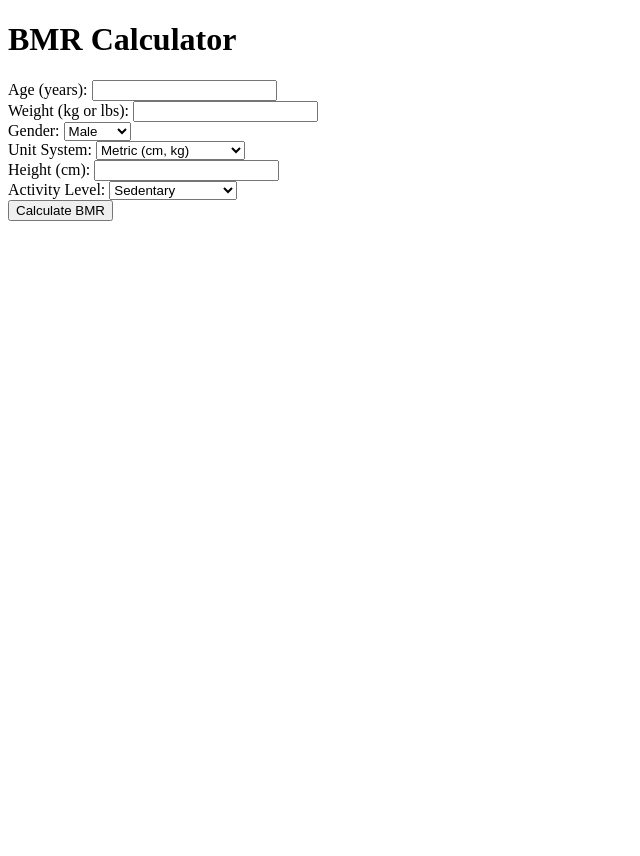
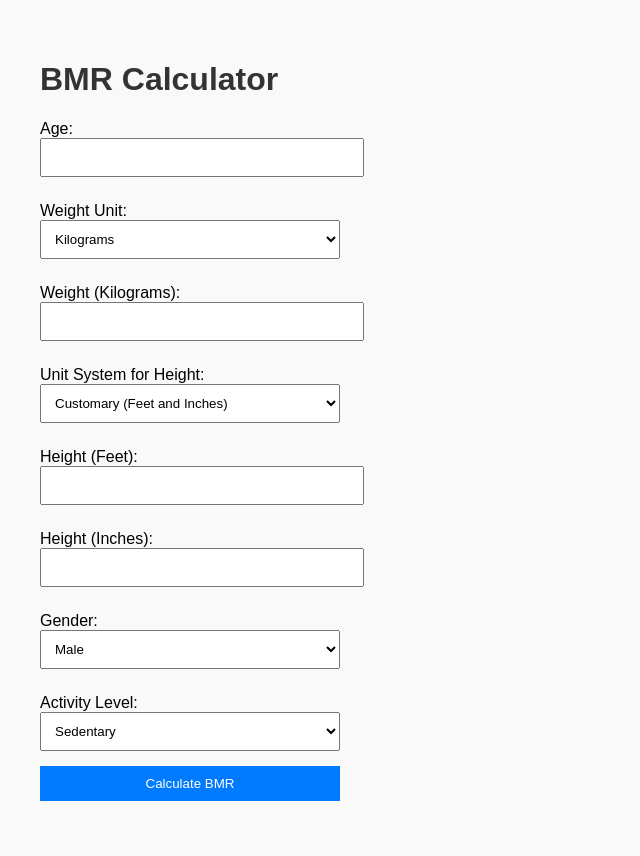
Before and after one commit to mothman0406/cal_calculator, a Flask app: page / in a window 1280 px wide. Shown: the whole page, without its empty margins (0-640 px from the left). Before the commit the page ends 221 px from the top, so only its background shows below. Run offline with Flask 3, Linux system fonts and the light colour scheme.

Commit message:
Updated form inputs for dynamic height and weight unit selection

```diff
--- a/app.py
+++ b/app.py
@@ -26,32 +26,68 @@ def calculate_caloric_needs(bmr, activity_level):
             'gain_weight_slowly': round(bmr * activity_factors[activity_level] + 500),
             'gain_weight_quickly': round(bmr * activity_factors[activity_level] + 1000),
         }
-    return None
+    else:
+        return None  # Invalid activity level
 
 @app.route('/', methods=['GET', 'POST'])
 def index():
     if request.method == 'POST':
         try:
             age = int(request.form['age'])
+            weight_unit = request.form['weight_unit']
             weight = float(request.form['weight'])
             gender = request.form['gender']
             unit_system = request.form['unit_system']
+
+            # Convert weight to kg if the user chooses pounds
+            if weight_unit == 'pounds':
+                weight *= 0.453592  # Convert pounds to kilograms
 
             # Input validation
             if age <= 0 or weight <= 0:
                 flash('Please enter valid positive numbers for age and weight.', 'error')
                 return render_template('index.html')
 
+            # Handle height based on unit system
             if unit_system == 'customary':
-                height_feet = int(request.form['height_feet'])
-                height_inches = int(request.form['height_inches'])
-                height = (height_feet * 12) + height_inches  # Convert height to inches
-            else:  # metric
-                height = float(request.form['height'])
+                height_feet = request.form.get('height_feet', None)
+                height_inches = request.form.get('height_inches', None)
 
+                # Ensure height inputs are not empty
+                if not height_feet or not height_inches:
+                    flash('Please enter both feet and inches for height.', 'error')
+                    return render_template('index.html')
+
+                height_feet = int(height_feet)
+                height_inches = int(height_inches)
+
+                if height_feet < 0 or height_inches < 0 or height_inches >= 12:
+                    flash('Please enter valid numbers for height.', 'error')
+                    return render_template('index.html')
+
+                height = (height_feet * 12 + height_inches) * 2.54  # Convert height to centimeters
+
+            else:  # metric (centimeters)
+                height_cm = request.form.get('height_cm', None)
+
+                # Ensure height in centimeters is not empty
+                if not height_cm:
+                    flash('Please enter a valid height in centimeters.', 'error')
+                    return render_template('index.html')
+
+                height = float(height_cm)
+                if height <= 0:
+                    flash('Please enter a valid positive number for height.', 'error')
+                    return render_template('index.html')
+
+            # Calculate BMR
             bmr = calculate_bmr(age, weight, height, gender)
             activity_level = request.form['activity_level']
             caloric_needs = calculate_caloric_needs(bmr, activity_level)
+
+            if caloric_needs is None:
+                flash('Invalid activity level selected. Please choose a valid option.', 'error')
+                return render_template('index.html')
 
             return render_template('index.html', bmr=bmr, caloric_needs=caloric_needs)
 
--- a/templates/index.html
+++ b/templates/index.html
@@ -4,42 +4,128 @@
     <meta charset="UTF-8">
     <meta name="viewport" content="width=device-width, initial-scale=1.0">
     <title>BMR Calculator</title>
+    <style>
+        body {
+            font-family: Arial, sans-serif;
+            margin: 20px;
+            padding: 20px;
+            background-color: #f9f9f9;
+        }
+        h1 {
+            color: #333;
+        }
+        label {
+            margin-top: 10px;
+            display: block;
+        }
+        input, select, button {
+            margin-bottom: 15px;
+            padding: 10px;
+            width: 100%;
+            max-width: 300px;
+        }
+        button {
+            background-color: #007BFF;
+            color: white;
+            border: none;
+            cursor: pointer;
+        }
+        button:hover {
+            background-color: #0056b3;
+        }
+        .error {
+            color: red;
+        }
+        .success {
+            color: green;
+        }
+    </style>
+    <script>
+        function toggleHeightInput() {
+            const unitSystem = document.querySelector('select[name="unit_system"]').value;
+            const feetInchesDiv = document.getElementById('height-feet-inches');
+            const centimetersDiv = document.getElementById('height-centimeters');
+
+            if (unitSystem === 'customary') {
+                feetInchesDiv.style.display = 'block';
+                centimetersDiv.style.display = 'none';
+            } else {
+                feetInchesDiv.style.display = 'none';
+                centimetersDiv.style.display = 'block';
+            }
+        }
+
+        function toggleWeightInput() {
+            const weightUnit = document.querySelector('select[name="weight_unit"]').value;
+            const weightLabel = document.getElementById('weight-label');
+
+            if (weightUnit === 'pounds') {
+                weightLabel.textContent = 'Weight (Pounds):';
+            } else {
+                weightLabel.textContent = 'Weight (Kilograms):';
+            }
+        }
+
+        document.addEventListener("DOMContentLoaded", function () {
+            toggleHeightInput();
+            toggleWeightInput();
+        });
+    </script>
 </head>
 <body>
     <h1>BMR Calculator</h1>
-    <form method="POST">
-        <label for="age">Age (years):</label>
-        <input type="number" name="age" required><br>
 
-        <label for="weight">Weight (kg or lbs):</label>
-        <input type="number" name="weight" required><br>
+    {% with messages = get_flashed_messages(with_categories=True) %}
+        {% if messages %}
+            <ul>
+            {% for category, message in messages %}
+                <li class="{{ category }}">{{ message }}</li>
+            {% endfor %}
+            </ul>
+        {% endif %}
+    {% endwith %}
+
+    <form method="POST" action="/">
+        <label for="age">Age:</label>
+        <input type="number" name="age" required min="1"><br>
+
+        <label for="weight_unit">Weight Unit:</label>
+        <select name="weight_unit" onchange="toggleWeightInput()">
+            <option value="kilograms">Kilograms</option>
+            <option value="pounds">Pounds</option>
+        </select><br>
+
+        <label id="weight-label" for="weight">Weight (Kilograms):</label>
+        <input type="number" name="weight" required min="1"><br>
+
+        <label for="unit_system">Unit System for Height:</label>
+        <select name="unit_system" onchange="toggleHeightInput()">
+            <option value="customary">Customary (Feet and Inches)</option>
+            <option value="metric">Metric (Centimeters)</option>
+        </select><br>
+
+        <!-- Feet and inches input (visible only when customary is selected) -->
+        <div id="height-feet-inches">
+            <label for="height_feet">Height (Feet):</label>
+            <input type="number" name="height_feet" min="0"><br>
+            <label for="height_inches">Height (Inches):</label>
+            <input type="number" name="height_inches" min="0" max="11"><br>
+        </div>
+
+        <!-- Centimeters input (visible only when metric is selected) -->
+        <div id="height-centimeters">
+            <label for="height_cm">Height (Centimeters):</label>
+            <input type="number" name="height_cm" min="1"><br>
+        </div>
 
         <label for="gender">Gender:</label>
-        <select name="gender" required>
+        <select name="gender">
             <option value="male">Male</option>
             <option value="female">Female</option>
         </select><br>
 
-        <label for="unit_system">Unit System:</label>
-        <select name="unit_system" id="unit_system" required>
-            <option value="metric">Metric (cm, kg)</option>
-            <option value="customary">Customary (ft, in, lbs)</option>
-        </select><br>
-
-        <div id="height_metric">
-            <label for="height">Height (cm):</label>
-            <input type="number" name="height"><br>
-        </div>
-
-        <div id="height_customary" style="display: none;">
-            <label for="height_feet">Height (feet):</label>
-            <input type="number" name="height_feet" required><br>
-            <label for="height_inches">Height (inches):</label>
-            <input type="number" name="height_inches" required><br>
-        </div>
-
         <label for="activity_level">Activity Level:</label>
-        <select name="activity_level" required>
+        <select name="activity_level">
             <option value="sedentary">Sedentary</option>
             <option value="lightly active">Lightly Active</option>
             <option value="moderately active">Moderately Active</option>
@@ -47,45 +133,22 @@
             <option value="super active">Super Active</option>
         </select><br>
 
-        <input type="submit" value="Calculate BMR">
+        <button type="submit">Calculate BMR</button>
     </form>
 
     {% if bmr %}
-        <h2>Your BMR: {{ bmr }} calories</h2>
+        <h2>Your BMR: {{ bmr }} calories/day</h2>
+    {% endif %}
+
+    {% if caloric_needs %}
         <h3>Caloric Needs:</h3>
         <ul>
-            <li>Maintain Weight: {{ caloric_needs['maintain'] }} calories</li>
-            <li>Lose Weight Slowly: {{ caloric_needs['lose_weight_slowly'] }} calories</li>
-            <li>Lose Weight Quickly: {{ caloric_needs['lose_weight_quickly'] }} calories</li>
-            <li>Gain Weight Slowly: {{ caloric_needs['gain_weight_slowly'] }} calories</li>
-            <li>Gain Weight Quickly: {{ caloric_needs['gain_weight_quickly'] }} calories</li>
+            <li>Maintain weight: {{ caloric_needs['maintain'] }}</li>
+            <li>Lose weight slowly: {{ caloric_needs['lose_weight_slowly'] }}</li>
+            <li>Lose weight quickly: {{ caloric_needs['lose_weight_quickly'] }}</li>
+            <li>Gain weight slowly: {{ caloric_needs['gain_weight_slowly'] }}</li>
+            <li>Gain weight quickly: {{ caloric_needs['gain_weight_quickly'] }}</li>
         </ul>
     {% endif %}
-
-    {% with messages = get_flashed_messages() %}
-        {% if messages %}
-            <ul>
-            {% for message in messages %}
-                <li>{{ message }}</li>
-            {% endfor %}
-            </ul>
-        {% endif %}
-    {% endwith %}
-
-    <script>
-        const unitSystemSelect = document.getElementById('unit_system');
-        const heightMetric = document.getElementById('height_metric');
-        const heightCustomary = document.getElementById('height_customary');
-
-        unitSystemSelect.addEventListener('change', function() {
-            if (this.value === 'customary') {
-                heightMetric.style.display = 'none';
-                heightCustomary.style.display = 'block';
-            } else {
-                heightMetric.style.display = 'block';
-                heightCustomary.style.display = 'none';
-            }
-        });
-    </script>
 </body>
 </html>
```
Also changed, not shown: templates/result.html (+4 -8 lines), 1 other file.
